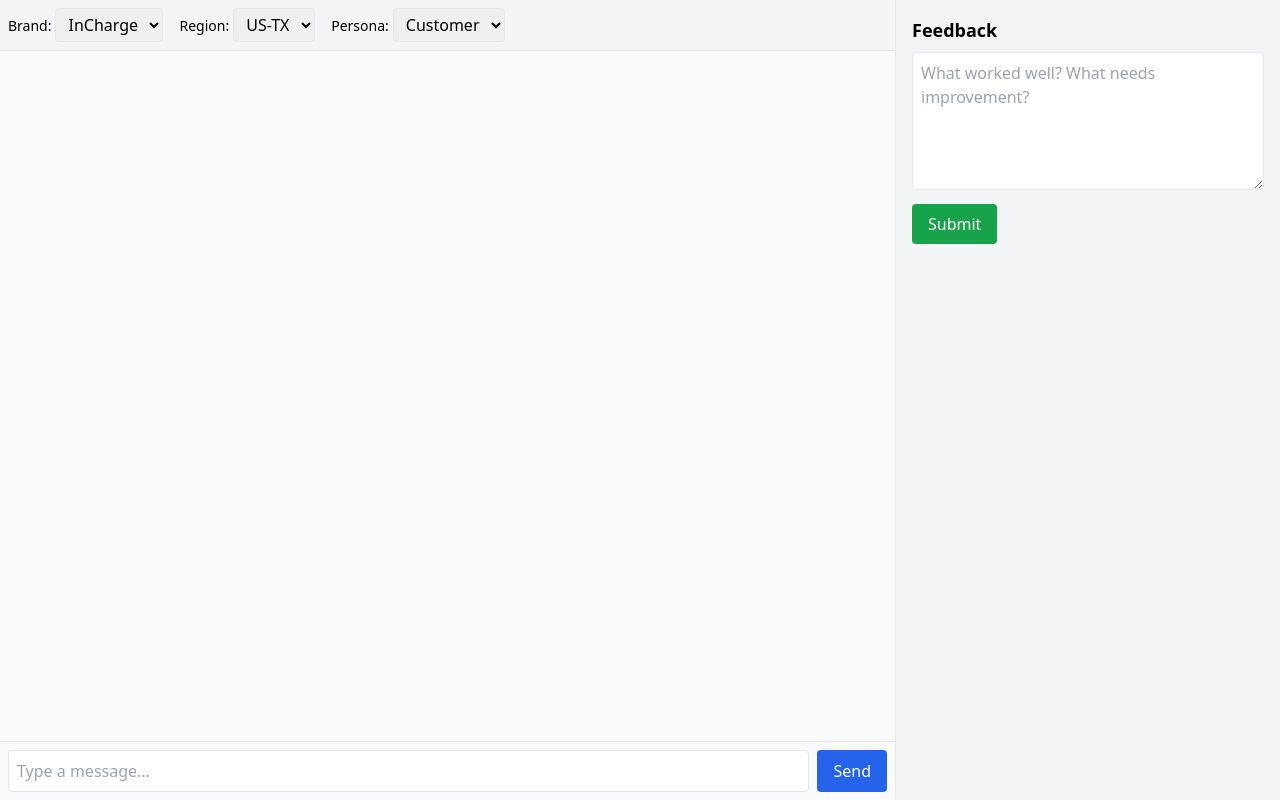
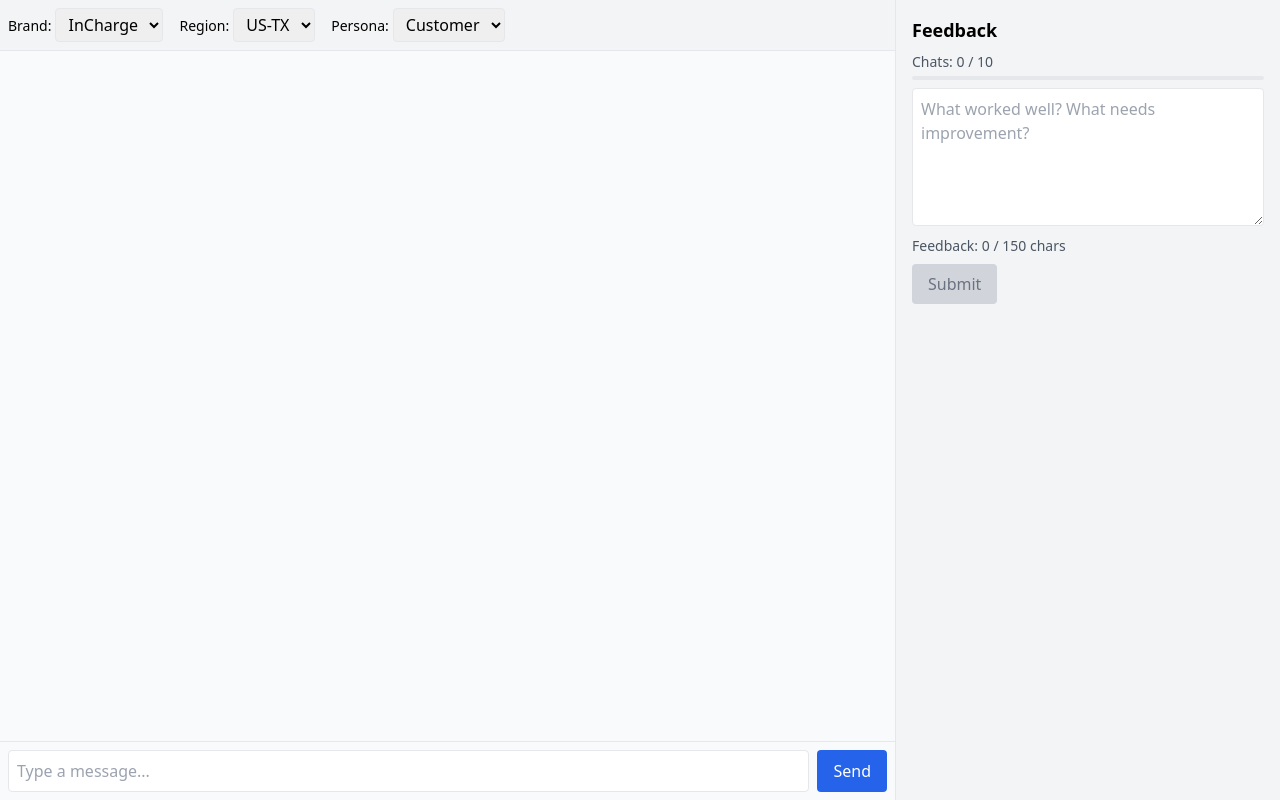
Before and after one commit to Hezlepinc/TheArchitect, a React (Vite) app in the folder client-playground/: page / in a window 1280 px wide. Built offline with nearby package versions, Linux system fonts and the light colour scheme.

Commit message:
feat(playground): enter-to-send chat, progress gating (10 replies + 150 chars), transcript submit

```diff
--- a/client-playground/src/App.jsx
+++ b/client-playground/src/App.jsx
@@ -1,4 +1,4 @@
-import React, { useState } from "react";
+import React, { useMemo, useState } from "react";
 import ChatUI from "./components/ChatUI.jsx";
 import FeedbackPanel from "./components/FeedbackPanel.jsx";
 
@@ -7,6 +7,8 @@ export default function App() {
   const [brand, setBrand] = useState("incharge");
   const [region, setRegion] = useState("us-tx");
   const [persona, setPersona] = useState("customer");
+  const [messages, setMessages] = useState([]);
+  const chatPairs = useMemo(() => messages.filter(m => m.role === "assistant").length, [messages]);
 
   return (
     <div className="flex h-screen">
@@ -33,10 +35,24 @@ export default function App() {
             </select>
           </div>
         </div>
-        <ChatUI sessionId={sessionId} brand={brand} region={region} persona={persona} />
+        <ChatUI
+          sessionId={sessionId}
+          brand={brand}
+          region={region}
+          persona={persona}
+          messages={messages}
+          setMessages={setMessages}
+        />
       </div>
       <div className="w-96 p-4 bg-gray-100 overflow-y-auto">
-        <FeedbackPanel sessionId={sessionId} brand={brand} region={region} persona={persona} />
+        <FeedbackPanel
+          sessionId={sessionId}
+          brand={brand}
+          region={region}
+          persona={persona}
+          messages={messages}
+          chatPairs={chatPairs}
+        />
       </div>
     </div>
   );
--- a/client-playground/src/components/ChatUI.jsx
+++ b/client-playground/src/components/ChatUI.jsx
@@ -1,7 +1,6 @@
 import React, { useState } from "react";
 
-export default function ChatUI({ sessionId, brand, region, persona }) {
-  const [messages, setMessages] = useState([]);
+export default function ChatUI({ sessionId, brand, region, persona, messages, setMessages }) {
   const [input, setInput] = useState("");
 
   async function sendMessage() {
@@ -35,7 +34,13 @@ export default function ChatUI({ sessionId, brand, region, persona }) {
         ))}
       </div>
       <div className="p-2 border-t flex">
-        <input className="flex-1 border p-2 rounded mr-2" value={input} onChange={(e) => setInput(e.target.value)} placeholder="Type a message..." />
+        <input
+          className="flex-1 border p-2 rounded mr-2"
+          value={input}
+          onChange={(e) => setInput(e.target.value)}
+          onKeyDown={(e) => { if (e.key === "Enter" && !e.shiftKey) { e.preventDefault(); sendMessage(); } }}
+          placeholder="Type a message..."
+        />
         <button className="bg-blue-600 text-white px-4 py-2 rounded" onClick={sendMessage}>Send</button>
       </div>
     </div>
--- a/client-playground/src/components/FeedbackPanel.jsx
+++ b/client-playground/src/components/FeedbackPanel.jsx
@@ -1,17 +1,20 @@
-import React, { useState } from "react";
+import React, { useMemo, useState } from "react";
 
-export default function FeedbackPanel({ sessionId, brand, region, persona }) {
+export default function FeedbackPanel({ sessionId, brand, region, persona, messages, chatPairs }) {
   const [feedback, setFeedback] = useState("");
+  const minPairs = 10;
+  const minChars = 150;
+  const chars = feedback.trim().length;
+  const transcript = useMemo(() => (messages || []).map(m => ({ role: m.role === "user" ? "user" : "assistant", text: m.content })), [messages]);
+  const canSubmit = chatPairs >= minPairs && chars >= minChars;
 
   async function submitFeedback() {
-    if (!feedback.trim()) return;
-
+    if (!canSubmit) return;
     await fetch(`${import.meta.env.VITE_API_BASE}/feedback/${brand}/${region}/${persona}`, {
       method: "POST",
       headers: { "Content-Type": "application/json" },
-      body: JSON.stringify({ sessionId, conversationLength: 0, conversationTranscript: [], feedback, charCount: feedback.trim().length })
+      body: JSON.stringify({ sessionId, conversationLength: transcript.length, conversationTranscript: transcript, feedback: feedback.trim(), charCount: chars })
     });
-
     setFeedback("");
     alert("✅ Feedback submitted!");
   }
@@ -19,8 +22,11 @@ export default function FeedbackPanel({ sessionId, brand, region, persona }) {
   return (
     <div>
       <h2 className="text-lg font-bold mb-2">Feedback</h2>
-      <textarea className="w-full border rounded p-2 mb-2" rows="5" value={feedback} onChange={(e) => setFeedback(e.target.value)} placeholder="What worked well? What needs improvement?" />
-      <button className="bg-green-600 text-white px-4 py-2 rounded" onClick={submitFeedback}>Submit</button>
+      <div className="text-sm text-gray-600 mb-1">Chats: {Math.min(chatPairs, minPairs)} / {minPairs}</div>
+      <div className="w-full h-1 bg-gray-200 rounded mb-2"><div className="h-1 bg-blue-500 rounded" style={{ width: `${Math.min(100, (chatPairs / minPairs) * 100)}%` }} /></div>
+      <textarea className="w-full border rounded p-2 mb-1" rows="5" value={feedback} onChange={(e) => setFeedback(e.target.value)} placeholder="What worked well? What needs improvement?" />
+      <div className="text-sm text-gray-600 mb-2">Feedback: {Math.min(chars, minChars)} / {minChars} chars</div>
+      <button className={`px-4 py-2 rounded ${canSubmit ? "bg-green-600 text-white" : "bg-gray-300 text-gray-500 cursor-not-allowed"}`} disabled={!canSubmit} onClick={submitFeedback}>Submit</button>
     </div>
   );
 }
```
